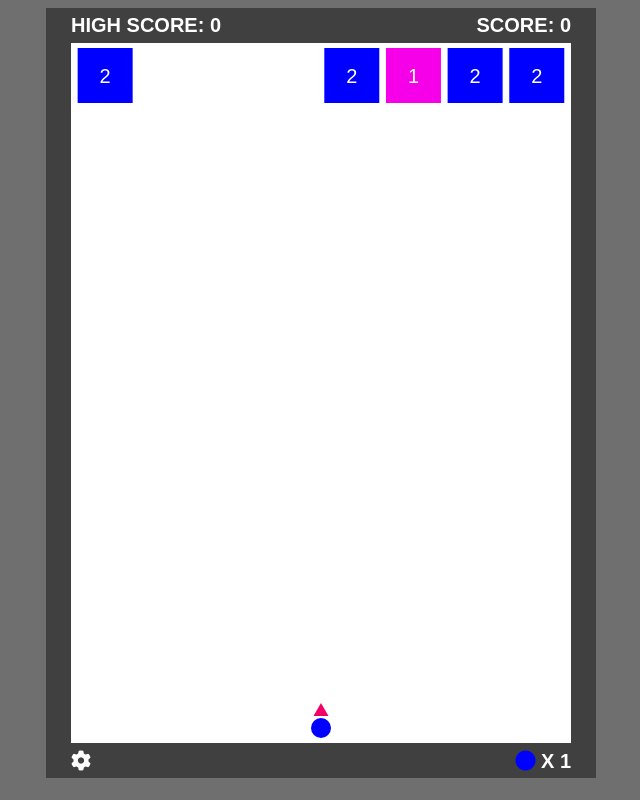
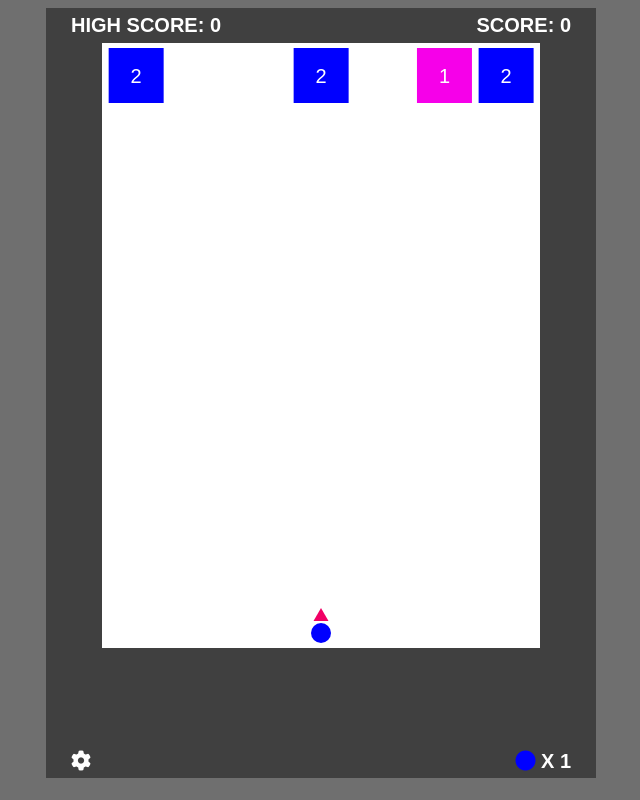
Before and after one commit to vbejgrowicz/Block-Breaker, a plain HTML site: page index.html in a window 1280 px wide. Shown: the whole page, without its empty margins (319-959 px from the left). Drawn offline with Linux system fonts and the light colour scheme.

Commit message:
Style: Updated canvas height and width for better gameplay

```diff
--- a/Objects.js
+++ b/Objects.js
@@ -1,4 +1,4 @@
-const blockXPositions = [6.66, 68.32, 129.98, 191.64, 253.3, 314.96, 376.62, 438.28];
+const blockXPositions = [6.66, 68.32, 129.98, 191.64, 253.3, 314.96, 376.62];
 let numOfBlocks = 0;
 
 const Objects = {
@@ -6,7 +6,7 @@ const Objects = {
     const numOf = 6;
     const arr = [];
     for (let i = 0; i < numOf; i += 1) {
-      arr.push(Math.floor(Math.random() * 8));
+      arr.push(Math.floor(Math.random() * 7));
     }
     return arr.filter((v, i, a) => a.indexOf(v) === i);
   },
--- a/index.html
+++ b/index.html
@@ -12,8 +12,8 @@
         <div>High Score: <span id="high-score">0</span></div>
         <div>Score: <span class="current-score">0</span></div>
       </div>
-      <canvas id="canvas" width="500" height="700"></canvas>
-      <canvas id="blocks" width="500" height="700"></canvas>
+      <canvas id="canvas" width="438" height="605"></canvas>
+      <canvas id="blocks" width="438" height="605"></canvas>
       <div id="info-bar">
         <div class="settings-btn"><i class="fa fa-cog" aria-hidden="true"></i></div>
         <div><i class="fa fa-circle" aria-hidden="true"></i> x <span id="ball-count">0</span></div>
```
